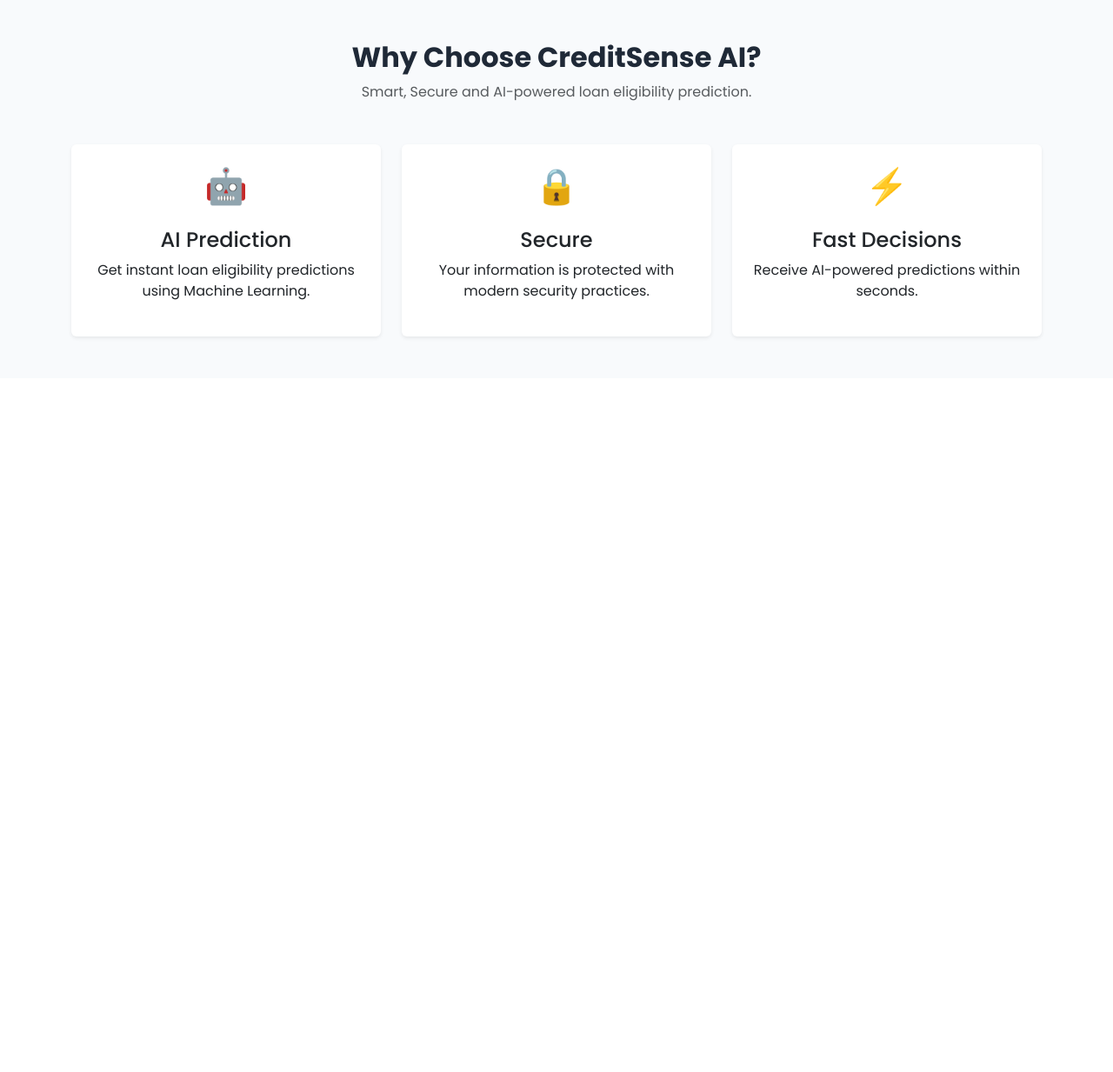
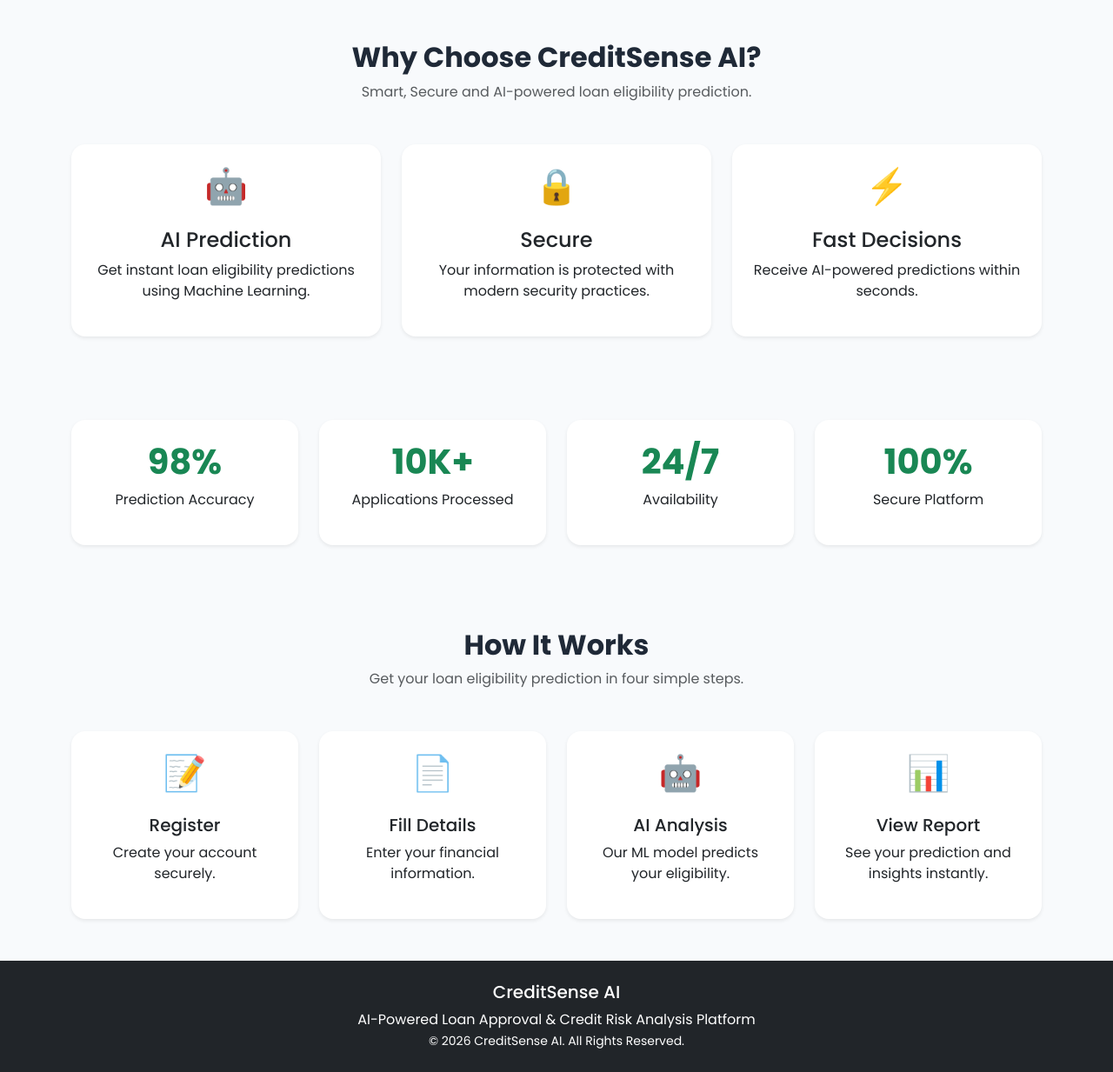
Before and after one commit to shreeyabagul9006-dev/CreditSense-AI, a Flask app: page / in a window 1280 px wide. Shown: the part 463-1696 px from the top of the page at 87% size. Before the commit the page ends 853 px from the top, so only its background shows below. Run offline with Flask 3, Linux system fonts and the light colour scheme.

Commit message:
Complete landing page

```diff
--- a/static/css/style.css
+++ b/static/css/style.css
@@ -57,3 +57,17 @@
     padding: 12px 28px;
     border-radius: 10px;
 }
+/* Feature & Statistics Cards */
+
+.card{
+    border-radius:16px;
+    transition:0.3s ease;
+}
+
+.card:hover{
+
+    transform:translateY(-8px);
+
+    box-shadow:0 15px 30px rgba(0,0,0,0.12);
+
+}
--- a/templates/index.html
+++ b/templates/index.html
@@ -154,5 +154,128 @@
     </div>
 
 </section>
+<!-- Statistics Section -->
+<section class="container py-5">
 
+    <div class="row text-center g-4">
+
+        <div class="col-md-3">
+            <div class="card border-0 shadow-sm p-4 h-100">
+
+                <h1 class="text-success fw-bold">
+                    98%
+                </h1>
+
+                <p>
+                    Prediction Accuracy
+                </p>
+
+            </div>
+        </div>
+
+        <div class="col-md-3">
+            <div class="card border-0 shadow-sm p-4 h-100">
+
+                <h1 class="text-success fw-bold">
+                    10K+
+                </h1>
+
+                <p>
+                    Applications Processed
+                </p>
+
+            </div>
+        </div>
+
+        <div class="col-md-3">
+            <div class="card border-0 shadow-sm p-4 h-100">
+
+                <h1 class="text-success fw-bold">
+                    24/7
+                </h1>
+
+                <p>
+                    Availability
+                </p>
+
+            </div>
+        </div>
+
+        <div class="col-md-3">
+            <div class="card border-0 shadow-sm p-4 h-100">
+
+                <h1 class="text-success fw-bold">
+                    100%
+                </h1>
+
+                <p>
+                    Secure Platform
+                </p>
+
+            </div>
+        </div>
+
+    </div>
+
+</section>
+<!-- How It Works -->
+<section class="container py-5">
+
+    <div class="text-center mb-5">
+        <h2 class="fw-bold">How It Works</h2>
+        <p class="text-muted">
+            Get your loan eligibility prediction in four simple steps.
+        </p>
+    </div>
+
+    <div class="row text-center g-4">
+
+        <div class="col-md-3">
+            <div class="card border-0 shadow-sm p-4 h-100">
+                <h1>📝</h1>
+                <h5 class="mt-3">Register</h5>
+                <p>Create your account securely.</p>
+            </div>
+        </div>
+
+        <div class="col-md-3">
+            <div class="card border-0 shadow-sm p-4 h-100">
+                <h1>📄</h1>
+                <h5 class="mt-3">Fill Details</h5>
+                <p>Enter your financial information.</p>
+            </div>
+        </div>
+
+        <div class="col-md-3">
+            <div class="card border-0 shadow-sm p-4 h-100">
+                <h1>🤖</h1>
+                <h5 class="mt-3">AI Analysis</h5>
+                <p>Our ML model predicts your eligibility.</p>
+            </div>
+        </div>
+
+        <div class="col-md-3">
+            <div class="card border-0 shadow-sm p-4 h-100">
+                <h1>📊</h1>
+                <h5 class="mt-3">View Report</h5>
+                <p>See your prediction and insights instantly.</p>
+            </div>
+        </div>
+
+    </div>
+
+</section>
+<footer class="bg-dark text-white text-center py-4">
+
+    <h5>CreditSense AI</h5>
+
+    <p class="mb-0">
+        AI-Powered Loan Approval & Credit Risk Analysis Platform
+    </p>
+
+    <small>
+        © 2026 CreditSense AI. All Rights Reserved.
+    </small>
+
+</footer>
 {% endblock %}
```
